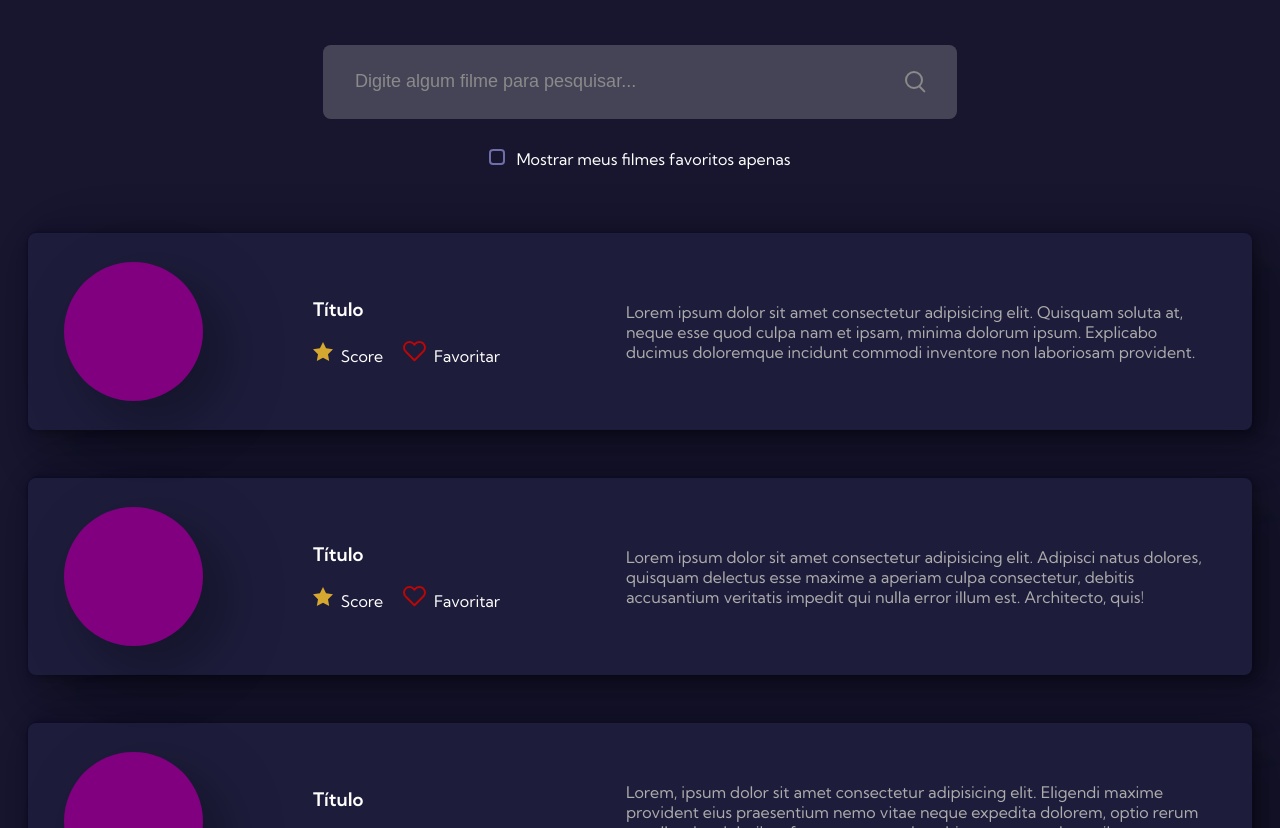
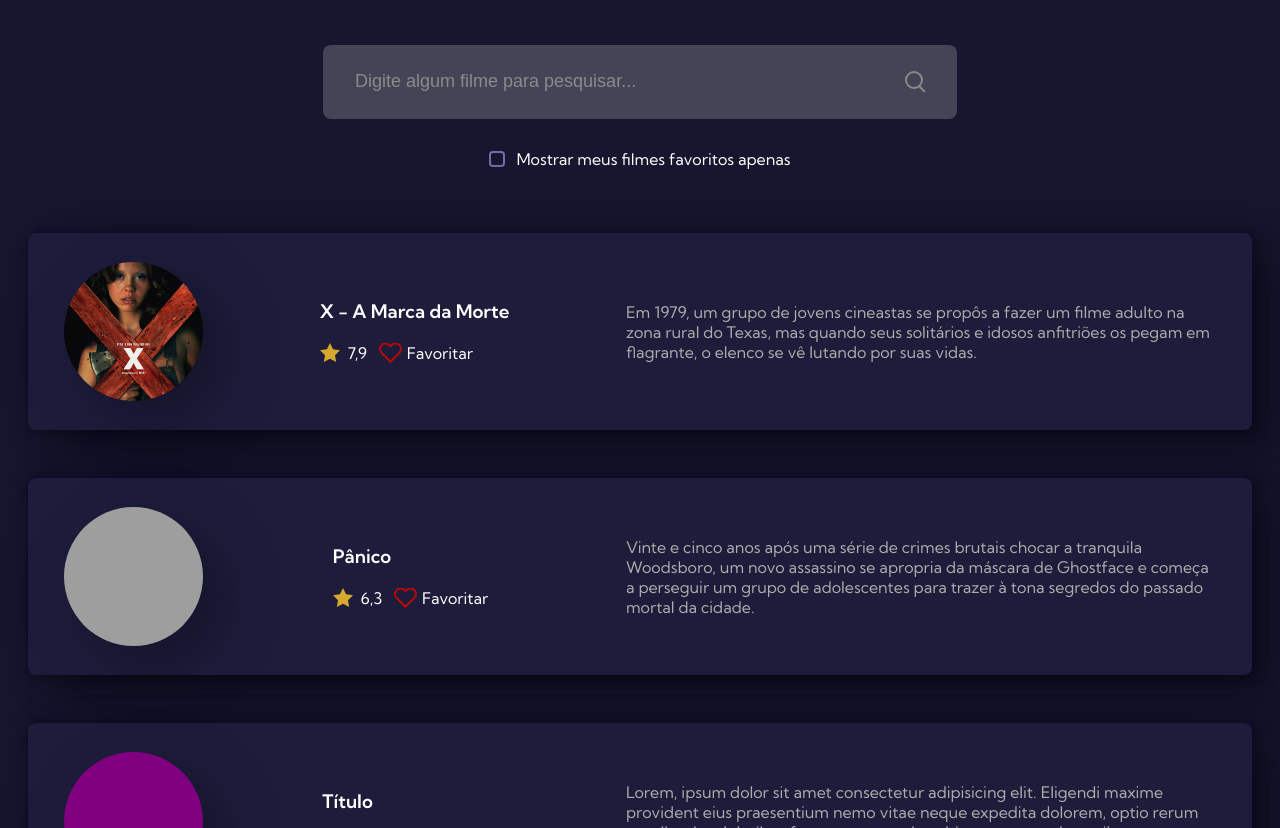
Before and after one commit to vtbrgt/7daysofcode-api, a plain HTML site: page index.html in a window 1280 px wide. Shown: the part 105-933 px from the top of the page. Drawn offline with Linux system fonts and the light colour scheme; grey boxes are pictures that could not be loaded.

Commit message:
adicionando filmes

```diff
--- a/css/styles.css
+++ b/css/styles.css
@@ -46,6 +46,11 @@ form {
 .search::placeholder {
   color: #8a8a8a;
   font-size: 18px;
+}
+
+form label {
+  display: flex;
+  align-items: center;
 }
 
 .favorites {
@@ -103,6 +108,16 @@ main {
   background-color: purple;
 }
 
+.movie-logo.first {
+  background-image: url('../assets/x-poster.jpg');
+  background-size: cover;
+}
+
+.movie-logo.second {
+  background-image: url('../assets/scream-poster.jpg');
+  background-size: cover;
+}
+
 .info {
   display: flex;
   flex-direction: column;
@@ -116,7 +131,21 @@ main {
 
 .info span {
   font-weight: 400;
-  margin-right: 1rem;
+  text-align: end;
+  padding-left: 1.75rem;
+  margin-right: .5rem;
+}
+
+.score {
+  background-image: url('../assets/star.svg');
+  background-repeat: no-repeat;
+  background-position: left;
+}
+
+.like {
+  background-image: url('../assets/heart.svg');
+  background-repeat: no-repeat;
+  background-position: left;
 }
 
 .description {
--- a/index.html
+++ b/index.html
@@ -27,44 +27,38 @@
 
     <main>
       <section class="movie-card">
-        <div class="movie-logo"></div>
+        <div class="movie-logo first"></div>
+        <div class="info">
+          <h3 class="title">X - A Marca da Morte</h3>
+          <div>
+            <span class="score">7,9</span>
+            <span class="like">Favoritar</span>
+          </div>
+        </div>
+        <p class="description">
+          Em 1979, um grupo de jovens cineastas se propôs a fazer um filme adulto na zona rural do Texas, mas quando seus solitários e idosos anfitriões os pegam em flagrante, o elenco se vê lutando por suas vidas.
+        </p>
+      </section>
+      <section class="movie-card">
+        <div class="movie-logo second"></div>
+        <div class="info">
+          <h3 class="title">Pânico</h3>
+          <div>
+            <span class="score">6,3</span>
+            <span class="like">Favoritar</span>
+          </div>
+        </div>
+        <p class="description">
+          Vinte e cinco anos após uma série de crimes brutais chocar a tranquila Woodsboro, um novo assassino se apropria da máscara de Ghostface e começa a perseguir um grupo de adolescentes para trazer à tona segredos do passado mortal da cidade.
+        </p>
+      </section>
+      <section class="movie-card">
+        <div class="movie-logo third"></div>
         <div class="info">
           <h3 class="title">Título</h3>
           <div>
-            <span><img src="assets/star.svg" alt="star-icon" /> Score</span>
-            <span><img src="assets/heart.svg" alt="" /> Favoritar</span>
-          </div>
-        </div>
-        <p class="description">
-          Lorem ipsum dolor sit amet consectetur adipisicing elit. Quisquam
-          soluta at, neque esse quod culpa nam et ipsam, minima dolorum ipsum.
-          Explicabo ducimus doloremque incidunt commodi inventore non laboriosam
-          provident.
-        </p>
-      </section>
-      <section class="movie-card">
-        <div class="movie-logo"></div>
-        <div class="info">
-          <h3 class="title">Título</h3>
-          <div>
-            <span><img src="assets/star.svg" alt="star-icon" /> Score</span>
-            <span><img src="assets/heart.svg" alt="" /> Favoritar</span>
-          </div>
-        </div>
-        <p class="description">
-          Lorem ipsum dolor sit amet consectetur adipisicing elit. Adipisci
-          natus dolores, quisquam delectus esse maxime a aperiam culpa
-          consectetur, debitis accusantium veritatis impedit qui nulla error
-          illum est. Architecto, quis!
-        </p>
-      </section>
-      <section class="movie-card">
-        <div class="movie-logo"></div>
-        <div class="info">
-          <h3 class="title">Título</h3>
-          <div>
-            <span><img src="assets/star.svg" alt="star-icon" /> Score</span>
-            <span><img src="assets/heart.svg" alt="" /> Favoritar</span>
+            <span class="score">Score</span>
+            <span class="like">Favoritar</span>
           </div>
         </div>
         <p class="description">
@@ -75,12 +69,12 @@
         </p>
       </section>
       <section class="movie-card">
-        <div class="movie-logo"></div>
+        <div class="movie-logo fourth"></div>
         <div class="info">
           <h3 class="title">Título</h3>
           <div>
-            <span><img src="assets/star.svg" alt="star-icon" /> Score</span>
-            <span><img src="assets/heart.svg" alt="" /> Favoritar</span>
+            <span class="score">Score</span>
+            <span class="like">Favoritar</span>
           </div>
         </div>
         <p class="description">
```
Also changed, not shown: assets/x-poster.jpg (added), 1 other file.
